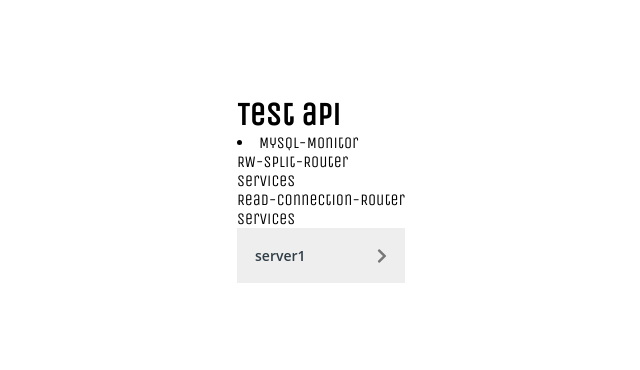
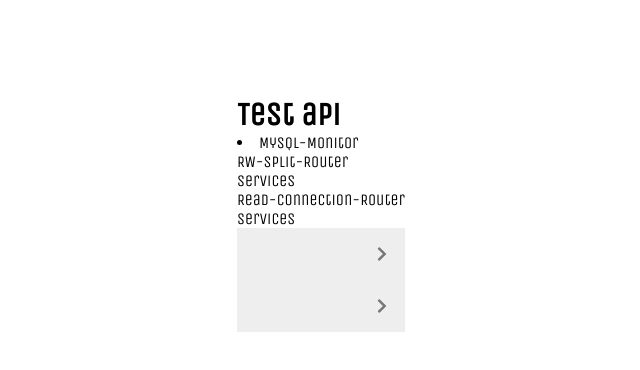
Before and after one commit to UmerSharif/designs-snippets, a React (Create React App) app: page / in a window 1280 px wide. Shown: the top 370 px of the page, without its empty margins (319-959 px from the left). Built offline with nearby package versions, Linux system fonts and the light colour scheme.

Commit message:
multiple accordian configured

```diff
--- a/src/components/Testapi.js
+++ b/src/components/Testapi.js
@@ -65,15 +65,79 @@ export default function Testapi() {
         links: {
           self: "http://localhost:8989/v1/servers/server1"
         }
+      },
+      {
+        id: "server2",
+        type: "servers",
+        relationships: {
+          services: {
+            links: {
+              self: "http://localhost:8989/v1/services/"
+            },
+            data: [
+              {
+                id: "RW-Split-Router",
+                type: "services"
+              },
+              {
+                id: "Read-Connection-Router",
+                type: "services"
+              }
+            ]
+          },
+          monitors: {
+            links: {
+              self: "http://localhost:8989/v1/monitors/"
+            },
+            data: [
+              {
+                id: "MySQL-Monitor",
+                type: "monitors"
+              }
+            ]
+          }
+        },
+        attributes: {
+          parameters: {
+            address: "127.0.0.1",
+            port: 3000,
+            protocol: "MariaDBBackend",
+            authenticator: "MySQLBackendAuth",
+            ssl_key: "/etc/certs/client-key.pem",
+            ssl_cert: "/etc/certs/client-cert.pem",
+            ssl_ca_cert: "/etc/certs/ca.pem",
+            ssl_cert_verify_depth: 9,
+            ssl_version: "MAX"
+          },
+          state: "Master, Running",
+          version_string: "10.1.22-MariaDB",
+          node_id: 3000,
+          master_id: -1,
+          replication_depth: 0,
+          slaves: [3001],
+          statistics: {
+            connections: 0,
+            total_connections: 0,
+            active_operations: 0
+          }
+        },
+        links: {
+          self: "http://localhost:8989/v1/servers/server1"
+        }
       }
     ]
   };
-  //console.log(initial);
+  // console.log(initial);
   const { data } = initial;
-  const [newData] = data;
+  // console.log(data);
+  // let newarr = [];
+  // const newData = data.map((d, i) => {
+  //   // console.log(d);
+  //   return newarr.push(d);
+  // });
 
-  console.log(data[0].attributes);
-  console.log(newData);
+  //new tests here
+  const finaldata = data.map((da, index2) => {
     const {
       id: serverID,
       relationships: {
@@ -81,13 +145,9 @@ export default function Testapi() {
         services: { links: slinks, data: sdata }
       },
       attributes: { parameters, statistics }
-  } = newData;
-  console.log(mlinks, mdata);
-  console.log(parameters, statistics);
-  console.log(mdata[0].id);
-
+    } = da;
     const testingData = (
-    <section>
+      <section key={index2}>
         {sdata.map((d, index) => {
           return (
             <ul key={index}>
@@ -98,6 +158,42 @@ export default function Testapi() {
         })}
       </section>
     );
+    // console.log(testingData);
+
+    return testingData;
+  });
+  //console.log(finaldata[0]);
+  //new tests here
+
+  // console.log(data[0].attributes);
+  // console.log(newData);
+  // console.log(newData);
+  // console.log(newarr);
+  const {
+    id: serverID,
+    relationships: {
+      monitors: { links: mlinks, data: mdata },
+      services: { links: slinks, data: sdata }
+    },
+    attributes: { parameters, statistics }
+  } = data[0];
+  // console.log(mlinks, mdata);
+  // console.log(parameters, statistics);
+  // console.log(mdata[0].id);
+
+  // const testingData = (
+  //   <section>
+  //     {sdata.map((d, index) => {
+  //       return (
+  //         <ul key={index}>
+  //           <li>{d.id}</li>
+  //           <li>{d.type}</li>
+  //         </ul>
+  //       );
+  //     })}
+  //   </section>
+  // );
+  //console.log(testingData);
 
   return (
     <div>
@@ -115,7 +211,9 @@ export default function Testapi() {
           );
         })}
       </section>
-      <Accordian title={serverID}>{testingData}</Accordian>
+      {finaldata.map((x, index3) => {
+        return <Accordian key={index3}>{x}</Accordian>;
+      })}
     </div>
   );
 }
```
Lines whose indentation alone changed are shown as unchanged.
